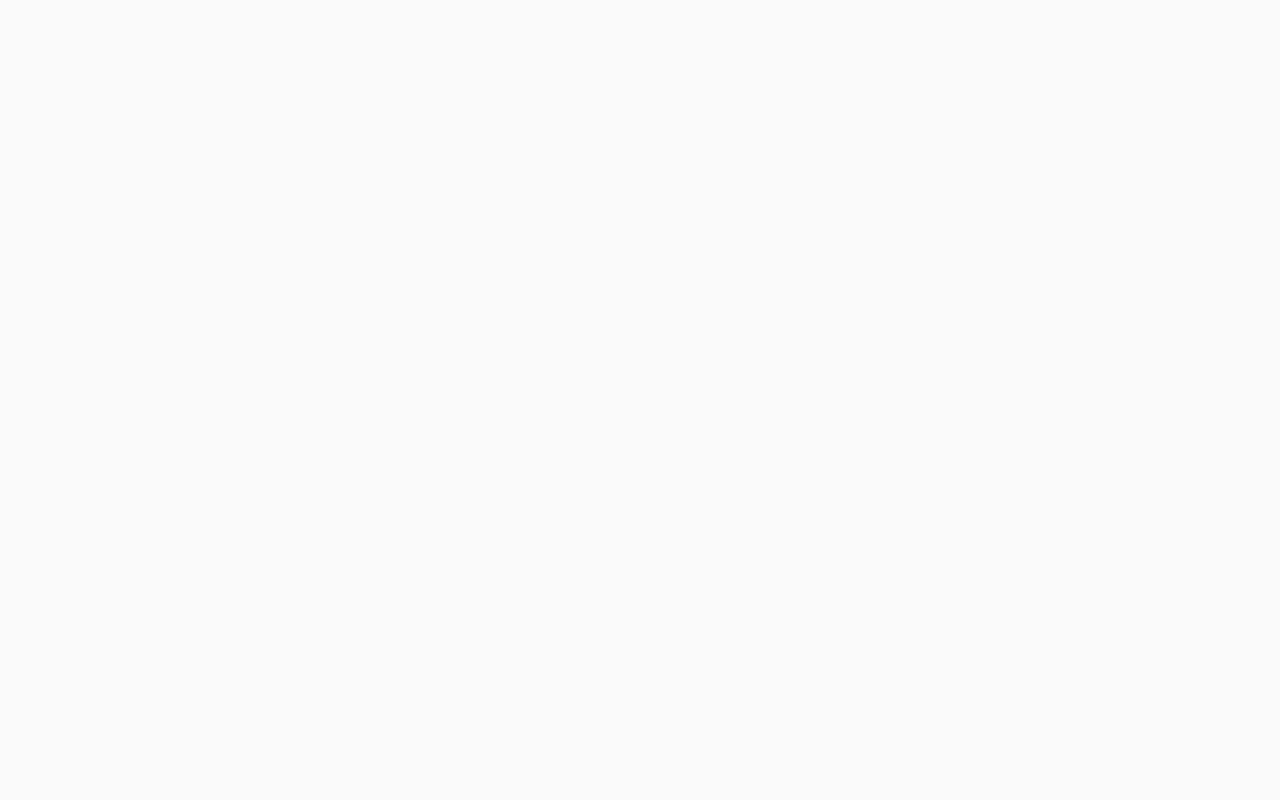
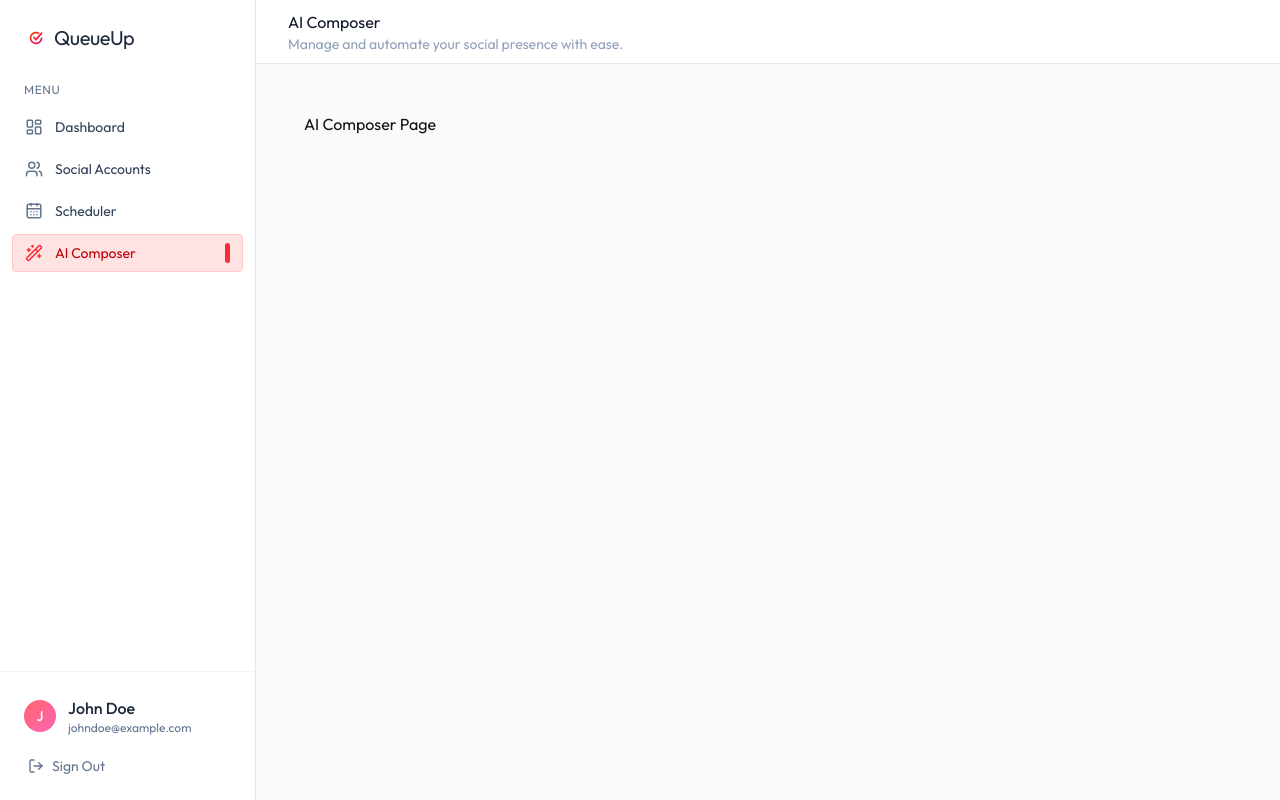
Before and after one commit to pr4gya-ai/QueueUp, a React (Vite) app in the folder frontend/: page /ai-composer in a window 1280 px wide. Before the commit this address had no page. Built offline with nearby package versions, Linux system fonts and the light colour scheme.

Commit message:
Fix: remove nested git repo in frontend, track all files under root

```diff
--- a/frontend/src/App.tsx
+++ b/frontend/src/App.tsx
@@ -1,6 +1,11 @@
 import { Route, Routes } from "react-router-dom";
 import Home from "./pages/Home";
 import Login from "./pages/Login";
+import Dashboard from "./pages/Dashboard";
+import Layout from "./components/Layout";
+import Accounts from "./pages/Accounts";
+import Scheduler from "./pages/Scheduler";
+import AIComposer from "./pages/AIComposer";
 
 export default function App() {
     return (
@@ -8,6 +13,13 @@
             <Routes>
                 <Route path="/" element={<Home />} />
                 <Route path="/login" element={<Login />} />
+               <Route element={<Layout />}>
+                <Route path="/dashboard" element={<Dashboard />} />
+                <Route path="/accounts" element={<Accounts />} />
+                <Route path="/scheduler" element={<Scheduler />} />
+                <Route path="/ai-composer" element={<AIComposer/>} />
+
+                </Route>
             </Routes>
         </>
     );
--- /dev/null
+++ b/frontend/src/components/Layout.tsx
@@ -0,0 +1,60 @@
+import { Outlet, useLocation } from 'react-router-dom'
+import Sidebar from './Sidebar'
+import { useState } from 'react'
+import { MenuIcon } from 'lucide-react'
+
+const pageTitles: Record<string, string> = {
+  '/dashboard': 'Dashboard',
+  '/accounts': 'Social Accounts ',
+  '/schedule': 'Post Scheduler',
+  '/ai-composer': 'AI Composer',
+}
+
+const Layout = () => {
+
+  const location = useLocation()
+
+  const title = pageTitles[location.pathname] || 'Social AI';
+
+  const [isMobileMenuOpen, setIsMobileMenuOpen] = useState(false)
+
+  return (
+    <div className='flex h-screen bg-slate-50'>
+
+      {/* Mobile display */}
+
+    {isMobileMenuOpen && <div className='fixed inset-0 bg-slate-900/50 z-40 md:hidden'
+      onClick={() => setIsMobileMenuOpen(false)}
+      />}
+
+
+      <Sidebar isOpen={isMobileMenuOpen} setIsOpen={setIsMobileMenuOpen} />
+
+      <div className='flex flex-1 flex-col overflow-hidden'>
+        {/* Top bar */}
+        <header className='h-16 bg-white border-b border-slate-200 flex items-center px-4 md:px-8 gap-4'>
+
+          <button className='md:hidden p-2 -ml-2 text-slate-500' onClick={() => setIsMobileMenuOpen(true)}>
+            <MenuIcon className='size-6' />
+          </button>
+
+          <div>
+            <h1 className='text-slate-900'>{title}
+            </h1>
+            <p className='text-sm text-slate-400 hidden sm:block'>
+              Manage and automate your social presence with ease.
+            </p>
+          </div>
+
+        </header>
+        <main className='flex-1 overflow-y-auto p-4 sm:p-6 md:p-8 xl:p-12'>
+          <Outlet />
+        </main>
+
+
+      </div>
+    </div>
+  )
+}
+
+export default Layout
--- /dev/null
+++ b/frontend/src/components/Sidebar.tsx
@@ -0,0 +1,100 @@
+import React from 'react'
+import { NavLink, useLocation } from 'react-router-dom'
+import { LayoutDashboardIcon, UsersIcon, Wand2Icon, CalendarDaysIcon, LogOutIcon } from 'lucide-react'
+
+const Sidebar = ({ isOpen, setIsOpen }: { isOpen: boolean; setIsOpen: (val: boolean) => void }) => {
+
+  const { logout, user } = {
+    logout: () => {
+      window.location.href = '/';
+    },
+    user: { name: 'John Doe', email: 'johndoe@example.com' }
+  }
+
+  const location = useLocation()
+
+  const navItems = [
+    { name: 'Dashboard', icon: LayoutDashboardIcon, path: '/dashboard' },
+    { name: 'Social Accounts', icon: UsersIcon, path: '/accounts' },
+    { name: 'Scheduler', icon: CalendarDaysIcon, path: '/scheduler' },
+    { name: 'AI Composer', icon: Wand2Icon, path: '/ai-composer' },
+  ]
+
+  return (
+    <div
+      className={`fixed inset-y-0 left-0 z-50 w-64 bg-white border-r border-slate-200
+      flex flex-col h-full transform transition-transform duration-200 ease-in-out
+      md:relative md:translate-x-0 ${isOpen ? 'translate-x-0' : '-translate-x-full'}`}
+    >
+      <div className="p-6 pb-4">
+        <div className="text-xl tracking-tight text-slate-800 flex items-center gap-1.5">
+          <img src="/logo.svg" alt="Logo" className="size-6" />
+          QueueUp
+        </div>
+      </div>
+
+      {/* nav section label */}
+      <div className="px-6 py-2">
+        <span className="text-xs text-slate-500 uppercase tracking-wider">
+          Menu
+        </span>
+      </div>
+
+      {/* Nav links */}
+      <nav className="flex-1 px-3 space-y-1">
+        {navItems.map((item) => {
+          const isActive = location.pathname === item.path
+          const ItemIcon = item.icon
+
+          return (
+            <NavLink
+              key={item.name}
+              to={item.path}
+              end={item.path === '/dashboard'}
+              onClick={() => setIsOpen(false)}
+              className={`flex items-center gap-3 px-3 py-2 rounded
+              text-sm transition-all duration-150 border ${isActive
+                  ? 'bg-red-100 text-red-700 border-red-200'
+                  : 'text-slate-700 hover:bg-slate-100 border-transparent'
+                }`}
+            >
+              <ItemIcon
+                className={`size-4.5 shrink-0 ${isActive ? 'text-red-500' : 'text-slate-500'
+                  }`}
+              />
+              {item.name}
+              {isActive && (
+                <span className="ml-auto w-[5px] h-5 rounded-full bg-red-500" />
+              )}
+            </NavLink>
+          )
+        })}
+      </nav>
+
+      <div className="p-4 border-t border-slate-100">
+        <div className="flex items-center gap-3 p-2 rounded-xl hover:bg-slate-50 transition-colors">
+          <div className='size-8 rounded-full bg-linear-to-br from-red-400 to-pink-400
+    flex items-center justify-center text-white text-sm font-medium shrink-0'>
+            {user?.name?.charAt(0).toUpperCase() || 'U'}
+          </div>
+
+          <div className="flex-1 min-w-0">
+            <div className="font-medium text-slate-800 truncate">{user?.name || 'User'}</div>
+            <div className="text-xs text-slate-500 truncate">{user?.email || 'user@example.com'}</div>
+          </div>
+        </div>
+
+        <button
+          onClick={logout}
+          className="flex items-center gap-2 px-3 py-2 mt-1 w-full rounded text-sm text-slate-500
+     hover:bg-red-50 hover:text-red-500 transition-all duration-150"
+        >
+          <LogOutIcon className="size-4" />
+          Sign Out
+        </button>
+      </div>
+    </div>
+  )
+}
+
+export default Sidebar
--- /dev/null
+++ b/frontend/src/pages/AIComposer.tsx
@@ -0,0 +1,11 @@
+import React from 'react'
+
+const AIComposer = () => {
+  return (
+    <div>
+      AI Composer Page
+    </div>
+  )
+}
+
+export default AIComposer
--- /dev/null
+++ b/frontend/src/pages/Accounts.tsx
@@ -0,0 +1,11 @@
+import React from 'react'
+
+const Accounts = () => {
+  return (
+    <div>
+      Accounts
+    </div>
+  )
+}
+
+export default Accounts
--- /dev/null
+++ b/frontend/src/pages/Dashboard.tsx
@@ -0,0 +1,11 @@
+import React from 'react'
+
+const Dashboard = () => {
+  return (
+    <div>
+      Dashboard
+    </div>
+  )
+}
+
+export default Dashboard
--- /dev/null
+++ b/frontend/src/pages/Scheduler.tsx
@@ -0,0 +1,11 @@
+import React from 'react'
+
+const Scheduler = () => {
+  return (
+    <div>
+      Scheduler Page
+    </div>
+  )
+}
+
+export default Scheduler
```
Also changed, not shown: frontend/public/favicon.svg, frontend/public/logo.svg.
